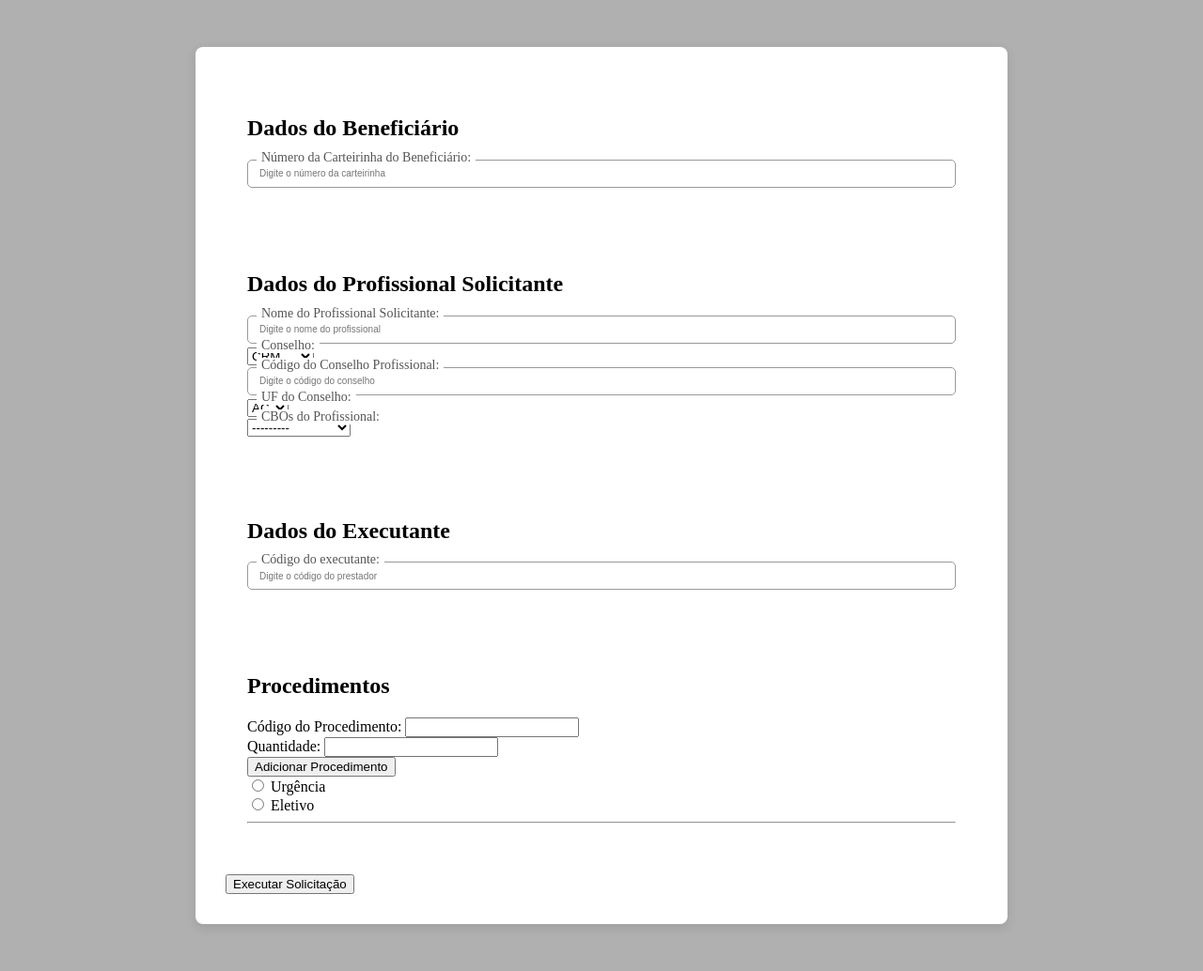
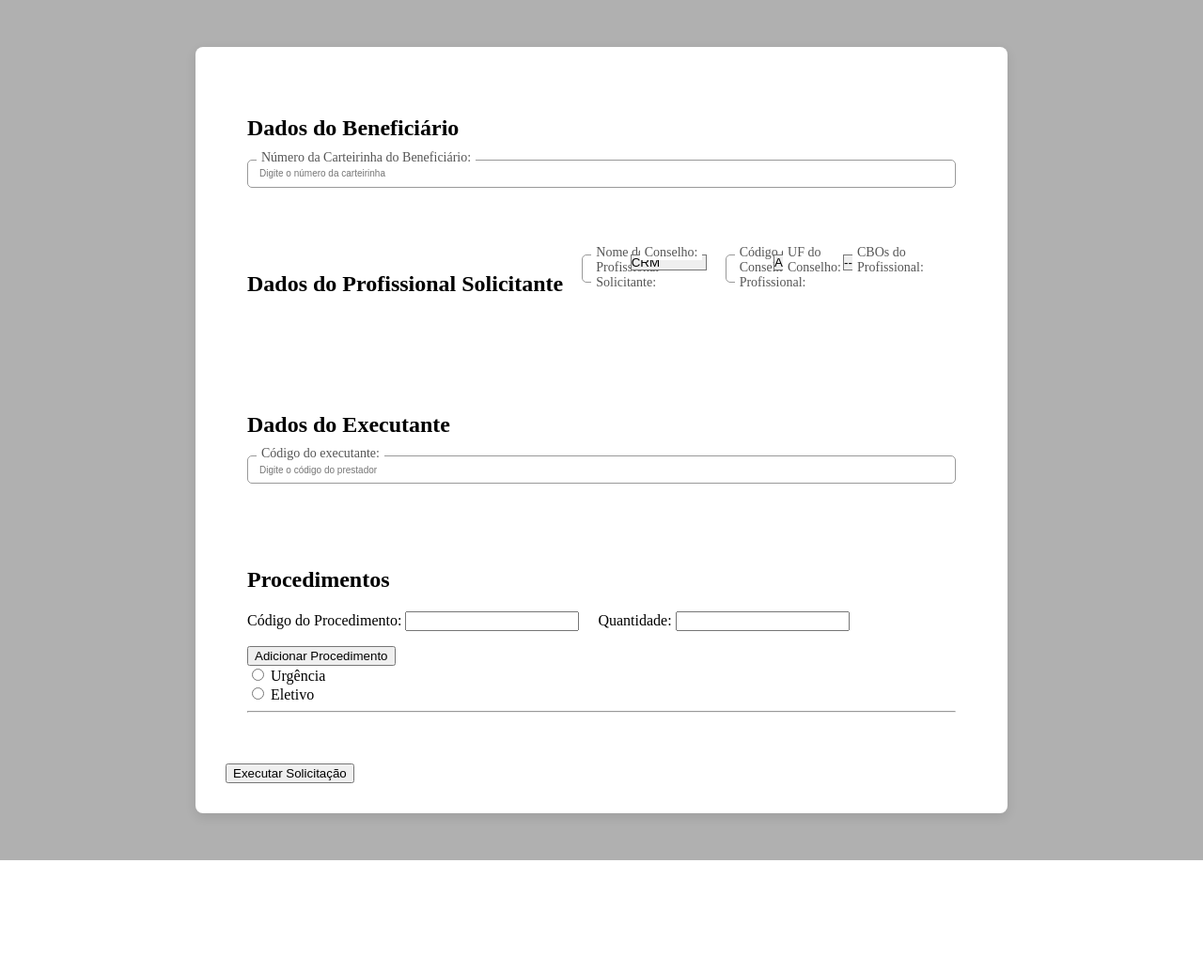
Before and after one commit to PTK-NPM/convenio, a Django app: page /autorizacao in a window 1280 px wide. Shown: the whole page at 94% size. After the commit the page ends 916 px from the top, so only its background shows below. Run offline with Django 5.2, Linux system fonts and the light colour scheme; a user stored in the database is signed in; data comes from the database, SQL or seed files in the repository.

Commit message:
Update style.css

```diff
--- a/DoctorNet_app/static/DoctorNet_app/style.css
+++ b/DoctorNet_app/static/DoctorNet_app/style.css
@@ -81,9 +81,18 @@
   background-color: white;
 }
 
+.form-row {
+    display: flex;
+    gap: 20px; /* Espaço entre os campos */
+    margin-bottom: 16px; /* Espaço abaixo da linha */
+}
+
 .input-container {
   position: relative;
   margin-top: 2px;
+  flex: 1; /* Faz com que cada grupo ocupe o espaço disponível igualmente */
+  display: flex;
+  flex-direction: column; /* Coloca o label em cima do input */
 }
 
 .input-container input {
@@ -110,3 +119,28 @@
   outline: none;
   border-color: #007bff;
 }
+
+/* ESTILIZAÇÃO DO SELECT */
+.select-wrapper {
+    position: relative;
+}
+
+/* A seta customizada */
+.select-wrapper::after {
+    content: '▼';
+    font-size: 12px;
+    color: #718096;
+    position: absolute;
+    right: 12px;
+    top: 50%;
+    transform: translateY(-50%);
+    pointer-events: none; /* Permite que o clique passe através da seta e atinja o select */
+}
+
+/* REMOVE A APARÊNCIA PADRÃO DO SELECT */
+select {
+    -webkit-appearance: none; /* Remove a seta padrão no Chrome/Safari */
+    -moz-appearance: none;    /* Remove a seta padrão no Firefox */
+    appearance: none;         /* Remove a seta padrão em navegadores modernos */
+    padding-right: 30px;      /* Adiciona espaço à direita para nossa nova seta não sobrepor o texto */
+}
```
